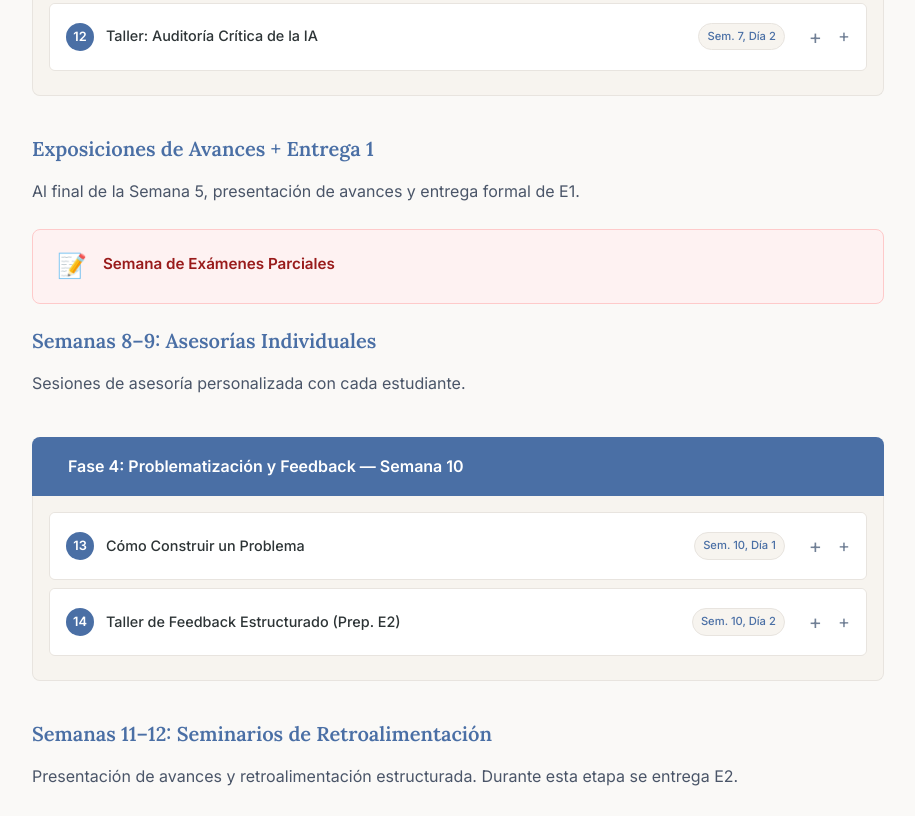
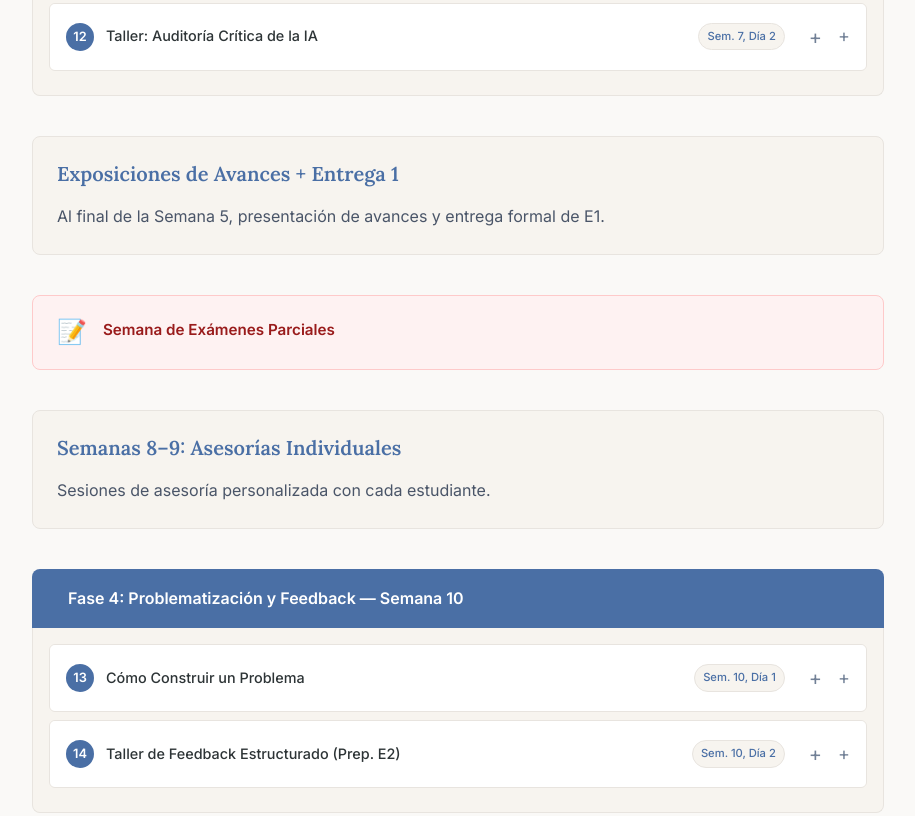
Before and after one commit to omanky/iadigital, a plain HTML site: page classes.html in a window 1280 px wide. Shown: the part 1637-2453 px from the top of the page, without its empty margins (182-1097 px from the left). Drawn offline with Linux system fonts and the light colour scheme.

Commit message:
Update styles.css

```diff
--- a/styles.css
+++ b/styles.css
@@ -769,6 +769,28 @@ details[open] .expand-icon {
 .text-success { color: var(--success); }
 
 /* ==========================================================================
+   Milestone Block
+   ========================================================================== */
+
+.milestone-block {
+    background-color: var(--bg-cream);
+    border: 1px solid var(--border-soft);
+    border-radius: 8px;
+    padding: var(--space-md);
+    margin: var(--space-lg) 0;
+}
+
+.milestone-block h3 {
+    margin-top: 0;
+    color: var(--blue-soft);
+}
+
+.milestone-block p {
+    color: var(--text-body);
+    margin-bottom: 0;
+}
+
+/* ==========================================================================
    Badges
    ========================================================================== */
 
```
